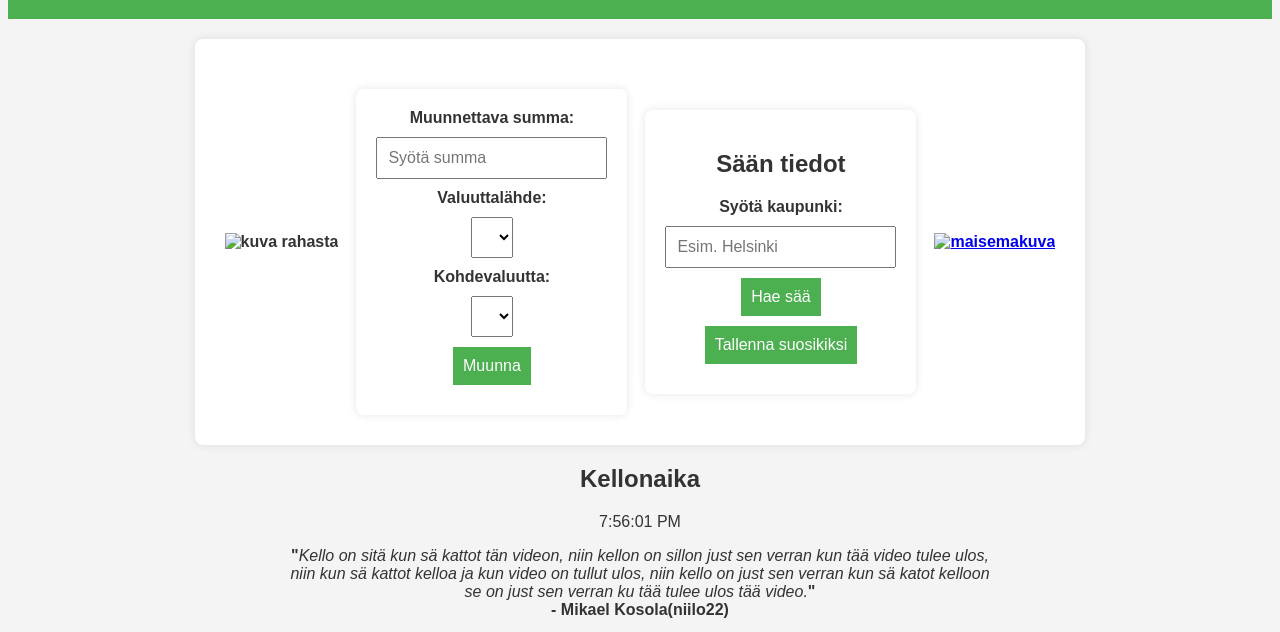
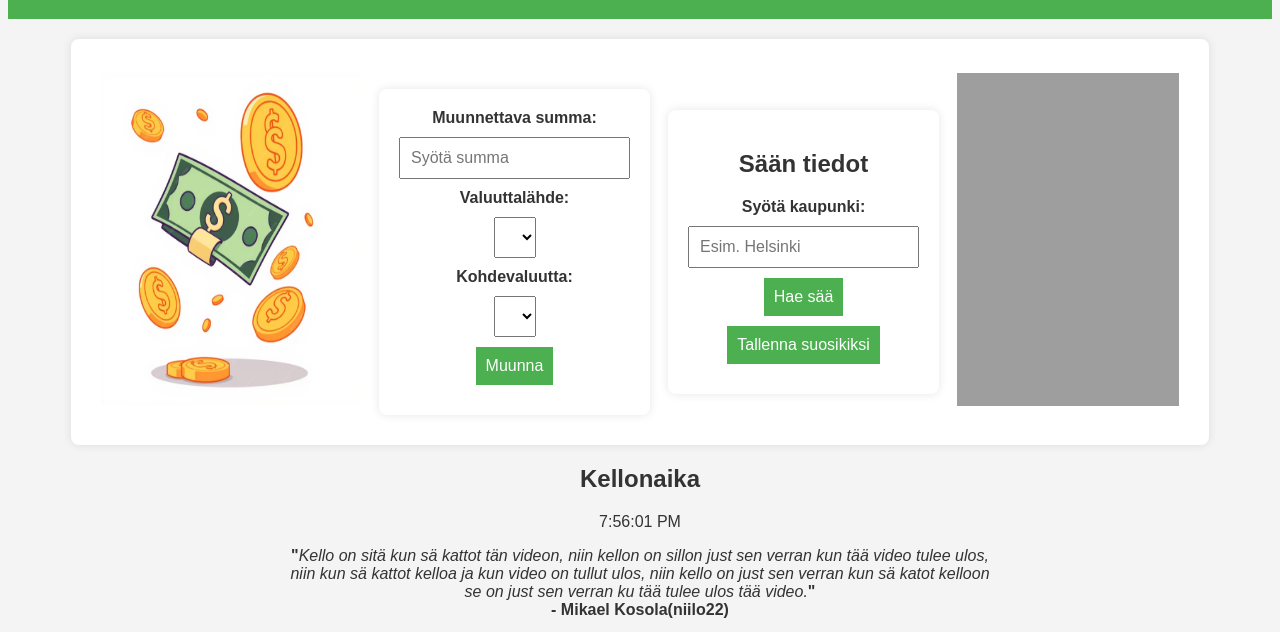
Before and after one commit to santeripas/webbisovellusprojekti, a plain HTML site: page index.html in a window 1280 px wide. Shown: the part 157-789 px from the top of the page. Drawn offline with Linux system fonts and the light colour scheme; the site is published under a folder, as on GitHub Pages, so addresses that start at the root find nothing; no server answers.

Commit message:
small fixes

```diff
--- a/index.html
+++ b/index.html
@@ -18,7 +18,7 @@
     <table>
         <tr>
         <th>
-        <img src="/money.png" alt="kuva rahasta" width="260" height="333">
+        <img src="money.png" alt="kuva rahasta" width="260" height="333">
         </th>
           <th><div class="container">
             <label for="amount">Muunnettava summa:</label>
@@ -50,7 +50,7 @@
 
           <div class="image-container">
             <a href="https://maps.app.goo.gl/sx9qBsHQTfPbuDxW8" target="_blank">
-                <img src="/maisema.png" alt="maisemakuva" width="222" height="333">
+                <img src="maisema.png" alt="maisemakuva" width="222" height="333">
                 <div class="overlay">Riisitunturi<br><p style="font-size: 14px;"><i>Klikkaa tutustuaksesi tarkemmin</i></p></div>
             </a>
         </div>
```
